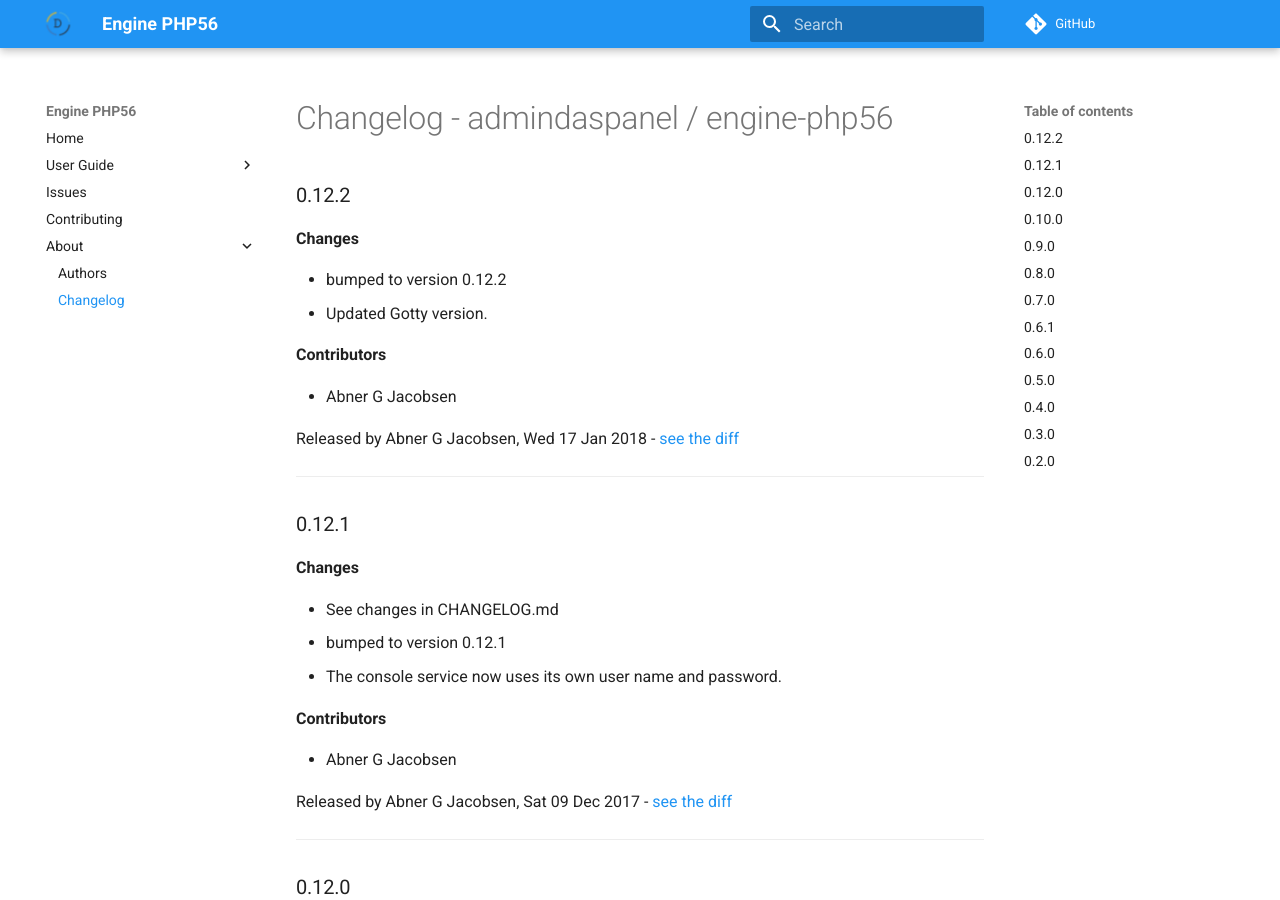
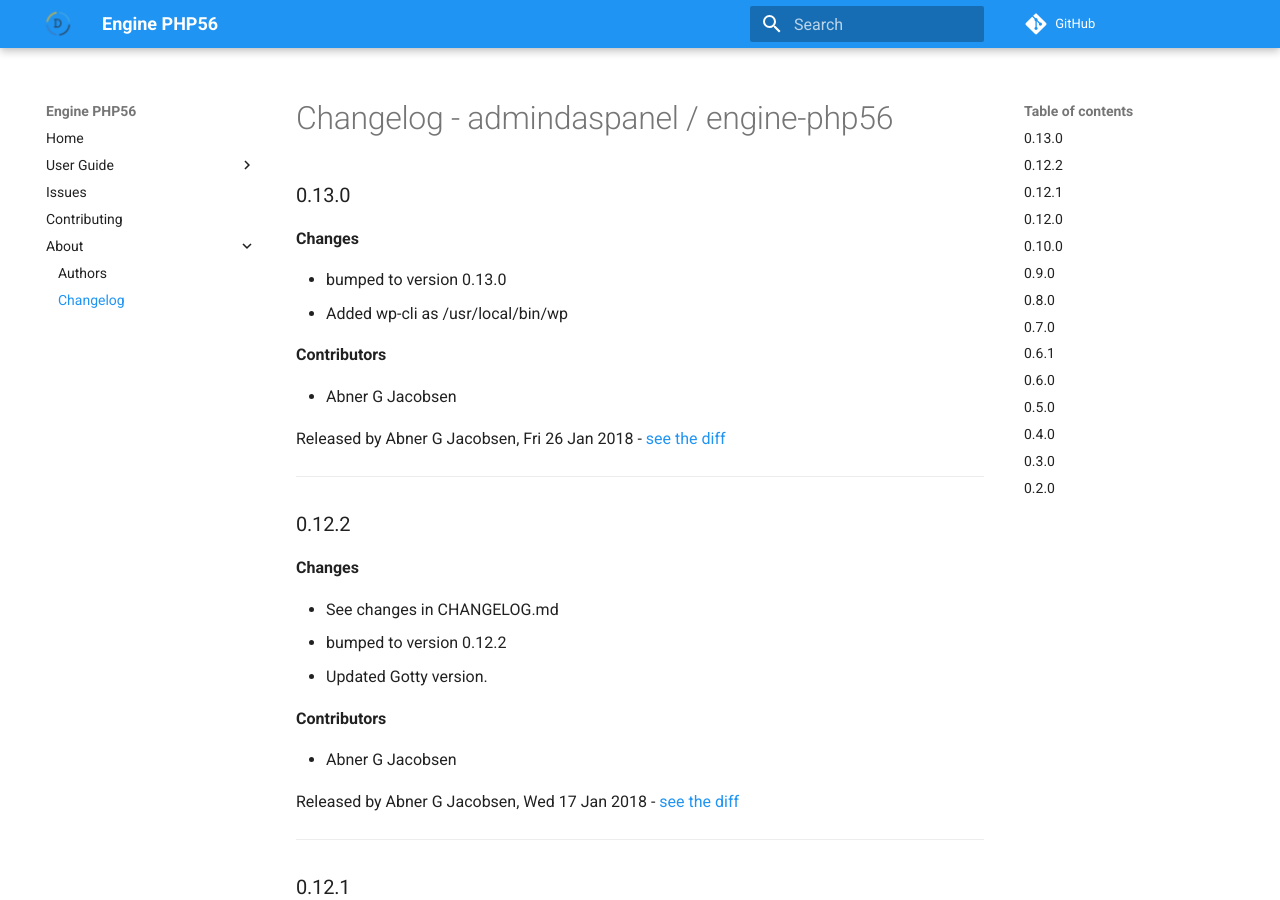
Before and after one commit to daspanel/engine-php56, an MkDocs documentation site: the page built from docs/changelog.md, in a window 1280 px wide and 900 px high. Built offline with MkDocs 1.6.1 and Material for MkDocs 9.7.7, drawn with Linux system fonts in a browser that asks for light colours; comment, search, counter and statistics services are not loaded; old or Windows-style settings are respelled for this version of MkDocs.

Commit message:
See changes in CHANGELOG.md

```diff
--- a/docs/changelog.md
+++ b/docs/changelog.md
@@ -1,8 +1,23 @@
 # Changelog - admindaspanel / engine-php56
+
+### 0.13.0
+__Changes__
+
+- bumped to version 0.13.0
+- Added wp-cli as /usr/local/bin/wp
+
+__Contributors__
+
+- Abner G Jacobsen
+
+Released by Abner G Jacobsen, Fri 26 Jan 2018 -
+[see the diff](https://github.com/admindaspanel/engine-php56/compare/0.12.2...0.13.0#diff)
+______________
 
 ### 0.12.2
 __Changes__
 
+- See changes in CHANGELOG.md
 - bumped to version 0.12.2
 - Updated Gotty version.
 
```
Also changed, not shown: CHANGELOG.md (+15 -0 lines).
